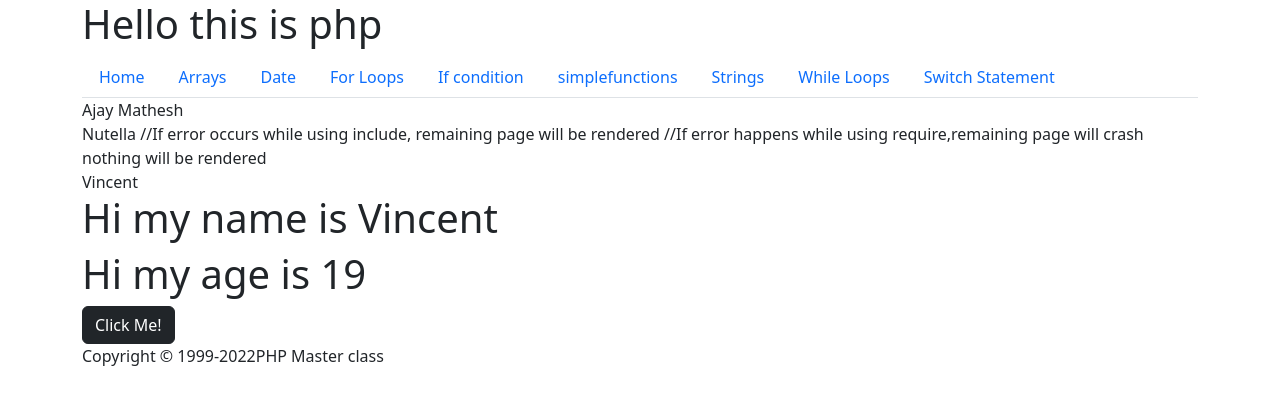
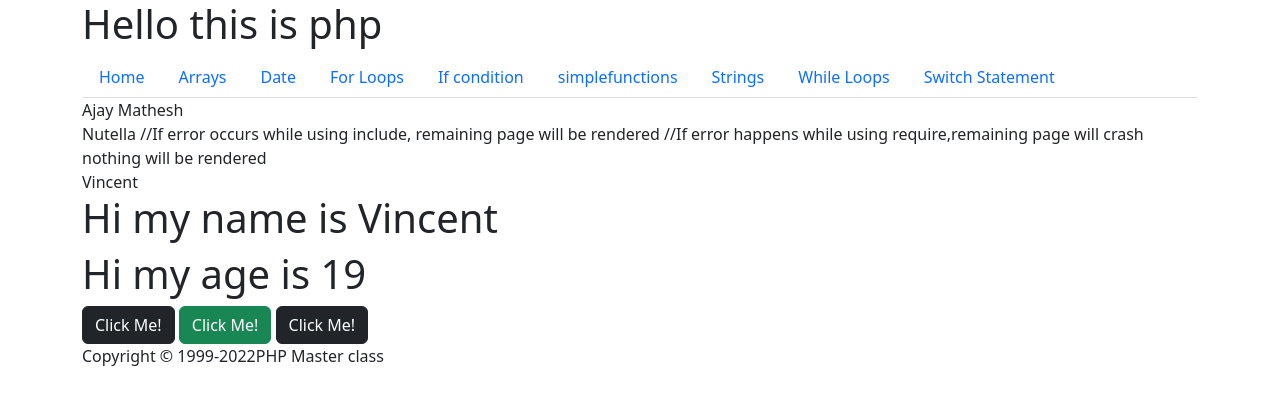
Before and after one commit to ajaymsd/PHP_Basics, a PHP site: page / in a window 1280 px wide. Shown: the top 405 px of the page. Run offline with PHP 8.4, Linux system fonts and the light colour scheme.

Commit message:
Update index.php
Added Two More buttons

```diff
--- a/index.php
+++ b/index.php
@@ -20,6 +20,8 @@
     echo "<h1>Hi my age is $age </h1>";
     ?>
     <button type="button" class="btn btn-dark">Click Me!</button>
+    <button type="button" class="btn btn-success">Click Me!</button>
+    <button type="button" class="btn btn-dark">Click Me!</button>
     <?php include "includes/footer.php" ?>
 </body>
 </html>
```
